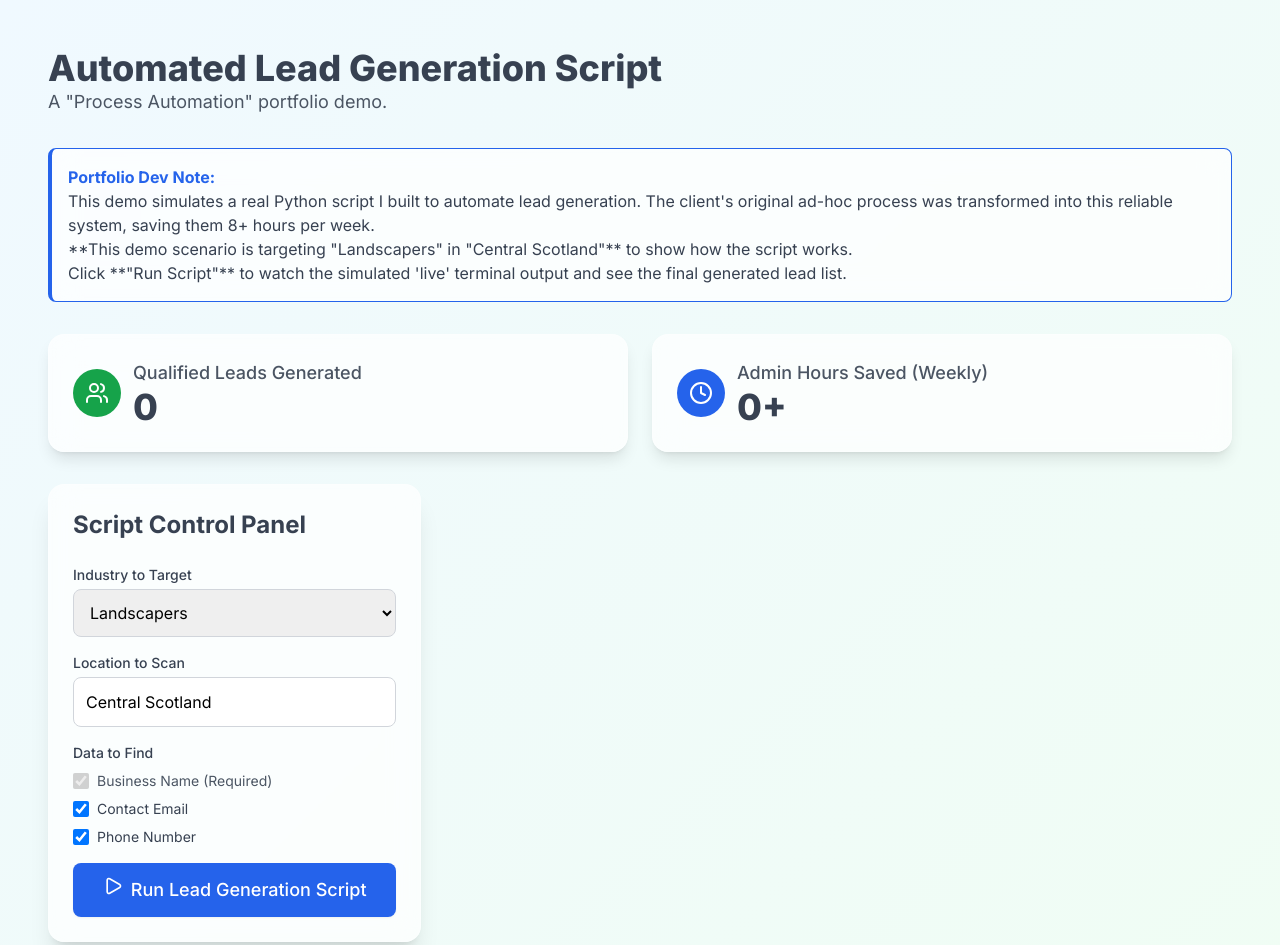
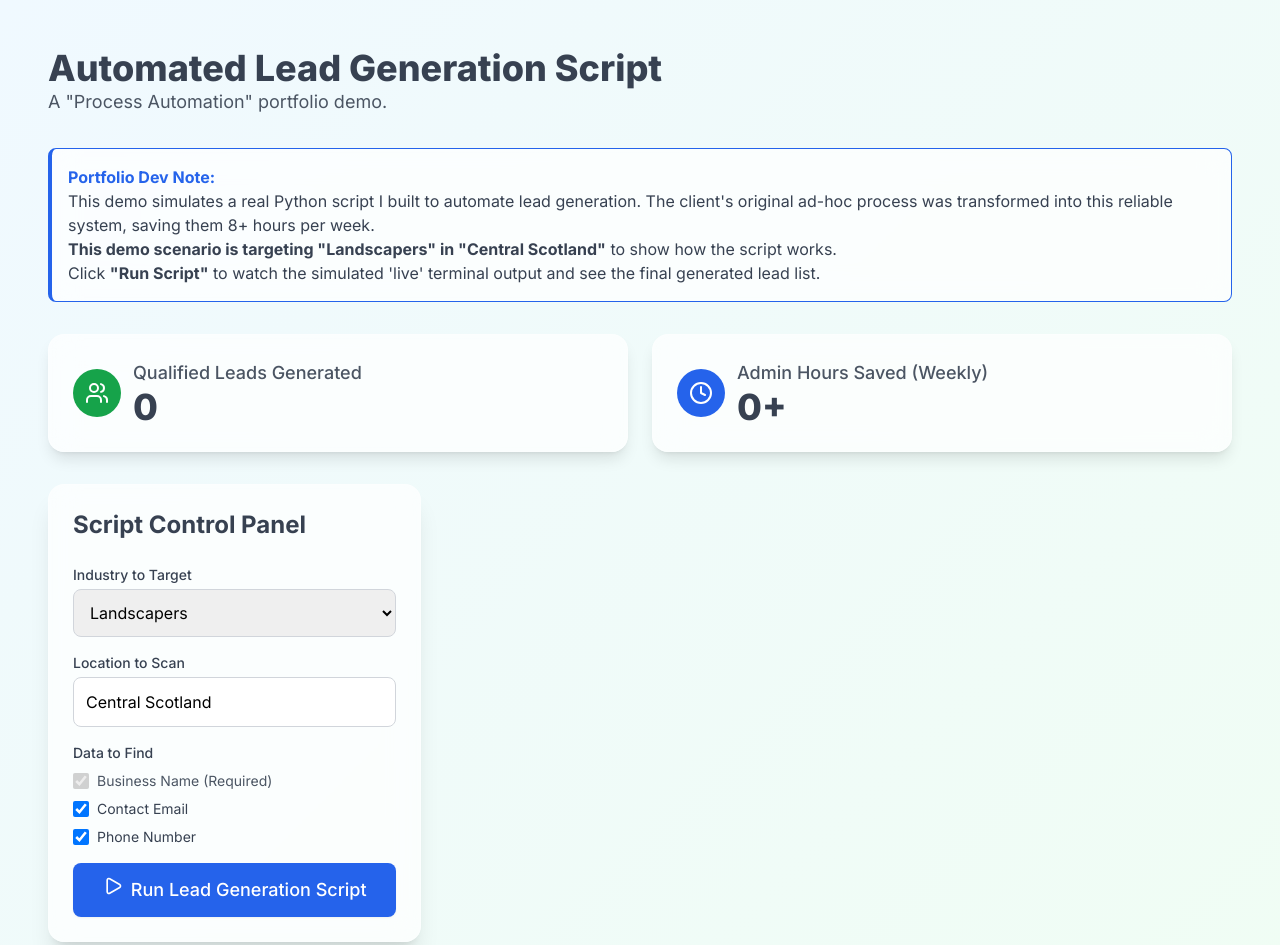
Before and after one commit to nicola-empower/lead-gen-demo, a plain HTML site: page index.html in a window 1280 px wide. Shown: the top 945 px of the page. Drawn offline with nearby package versions, Linux system fonts and the light colour scheme.

Commit message:
Update index.html
changed ** to <strong>text</strong>

```diff
--- a/index.html
+++ b/index.html
@@ -91,9 +91,9 @@
             <h4 class="font-bold text-brand-blue">Portfolio Dev Note:</h4>
             <p class="text-gray-700">This demo simulates a real Python script I built to automate lead generation. The client's original ad-hoc process was transformed into this reliable system, saving them 8+ hours per week.
             <br>
-            **This demo scenario is targeting "Landscapers" in "Central Scotland"** to show how the script works.
+            <strong>This demo scenario is targeting "Landscapers" in "Central Scotland"</strong> to show how the script works.
             <br>
-            Click **"Run Script"** to watch the simulated 'live' terminal output and see the final generated lead list.
+            Click <strong>"Run Script"</strong> to watch the simulated 'live' terminal output and see the final generated lead list.
             </p>
         </div>
 
```
